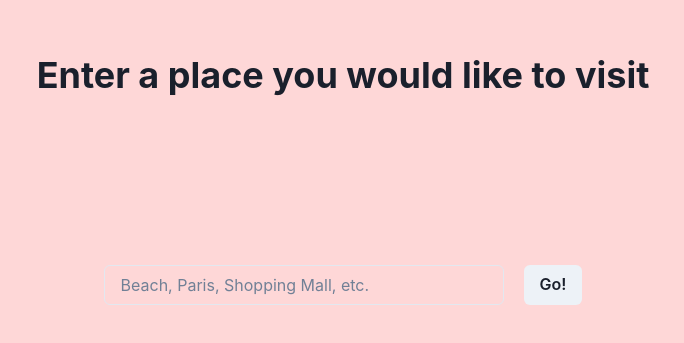
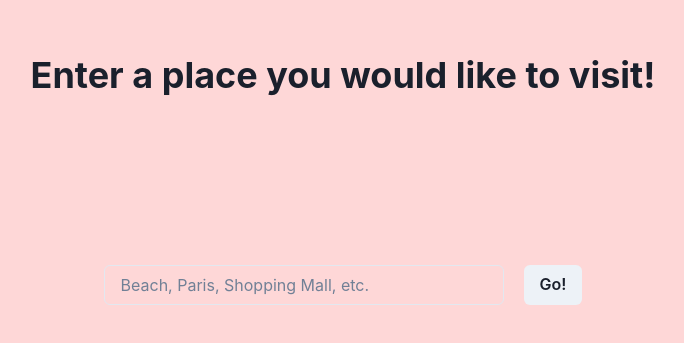
Before and after one commit to ebrivera/hacklytics2024, a React (Create React App) app: page / in a window 1280 px wide. Shown: the part 115-458 px from the top of the page, without its empty margins (297-981 px from the left). Built offline with nearby package versions, Linux system fonts and the light colour scheme.

Commit message:
testing deployment

```diff
--- a/src/components/pages/Welcome.js
+++ b/src/components/pages/Welcome.js
@@ -33,7 +33,7 @@ const Welcome = () => {
       {" "}
       <Flex flex="1" direction="column" justifyContent="center" align="center">
         <Text fontSize="4xl" as="b">
-          Enter a place you would like to visit
+          Enter a place you would like to visit!
         </Text>
       </Flex>
       <Flex justifyContent="center" align="center">
```
